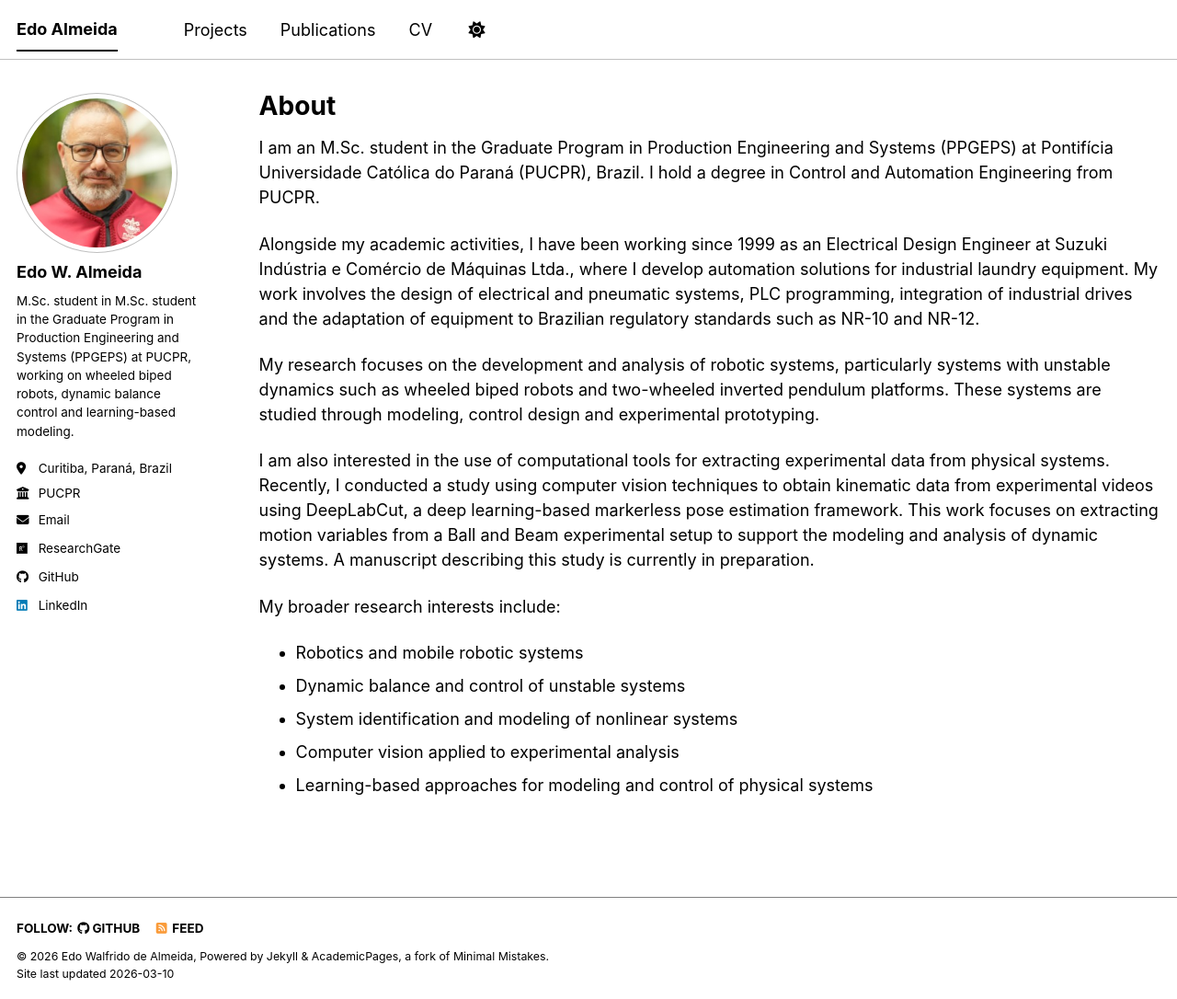
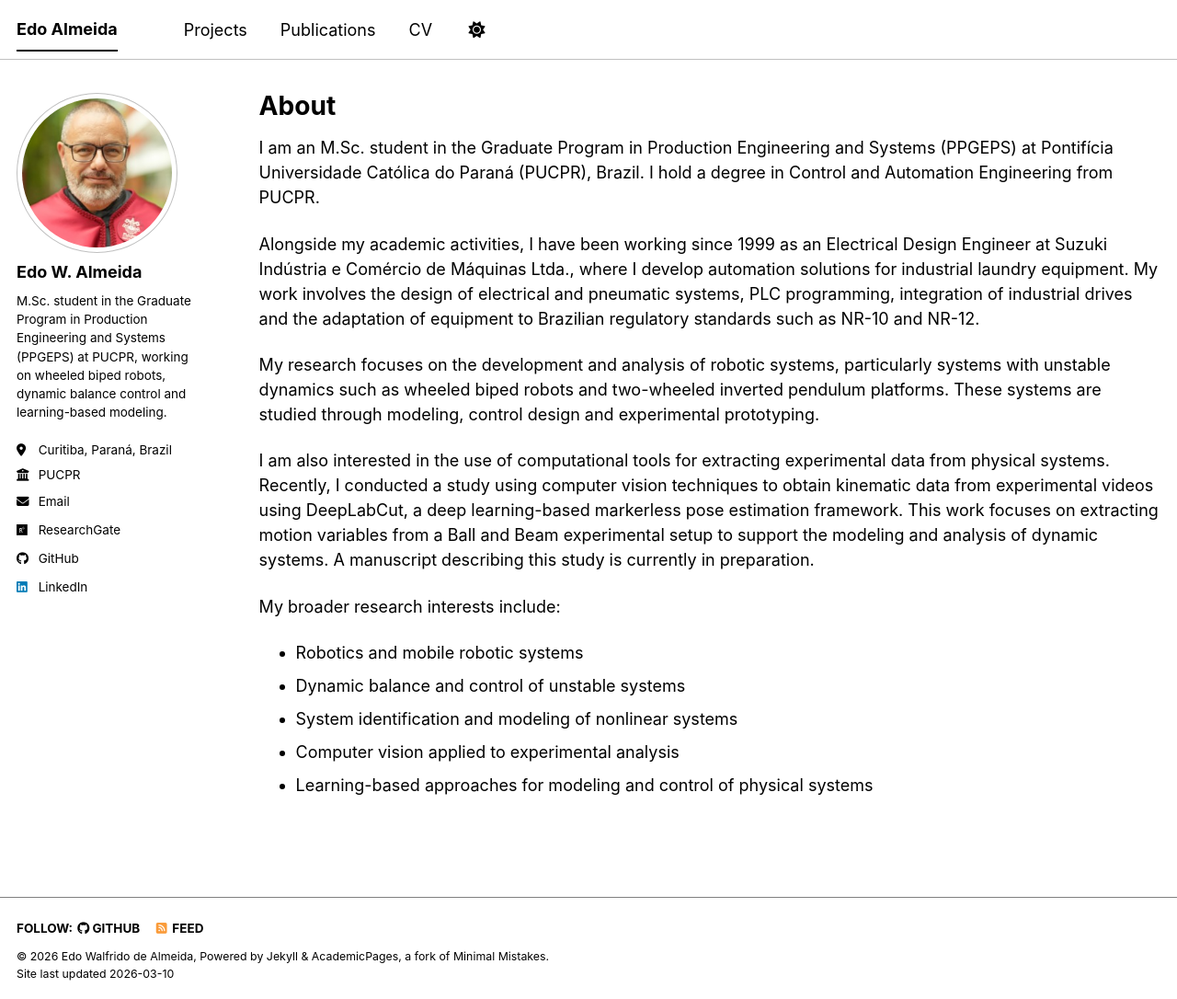
Before and after one commit to EdoAlmeida/EdoAlmeida.github.io, a Jekyll site: the page built from _pages/about.md, in a window 1280 px wide and 1086 px high. Shown: the whole window at 92% size. Built offline with Jekyll 4.4.1, drawn with Linux system fonts in a browser that asks for light colours; a script bundle is joined from its source files by our own code; library files that are not in the unit come from our copies.

Commit message:
Update _config.yml

```diff
--- a/_config.yml
+++ b/_config.yml
@@ -26,7 +26,7 @@
   avatar           : "profile_edo.png"
   name             : "Edo W. Almeida"
   pronouns         : # example: "she/her"
-  bio              : "M.Sc. student in M.Sc. student in the Graduate Program in Production Engineering and Systems (PPGEPS) at PUCPR, working on wheeled biped robots, dynamic balance control and learning-based modeling."
+  bio              : "M.Sc. student in the Graduate Program in Production Engineering and Systems (PPGEPS) at PUCPR, working on wheeled biped robots, dynamic balance control and learning-based modeling."
   location         : "Curitiba, Paraná, Brazil"
   employer         : "PUCPR"
   uri              : # URL
```
